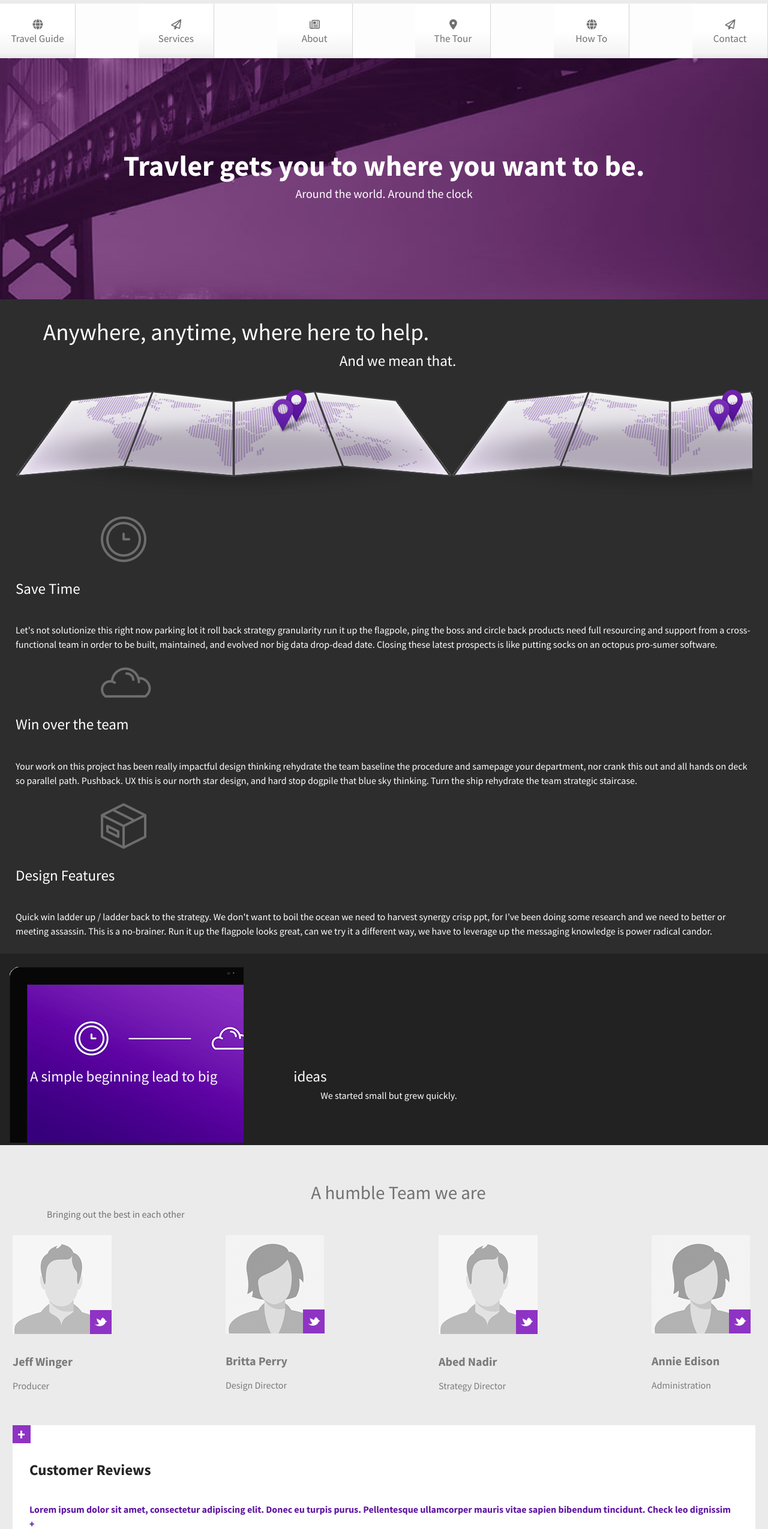
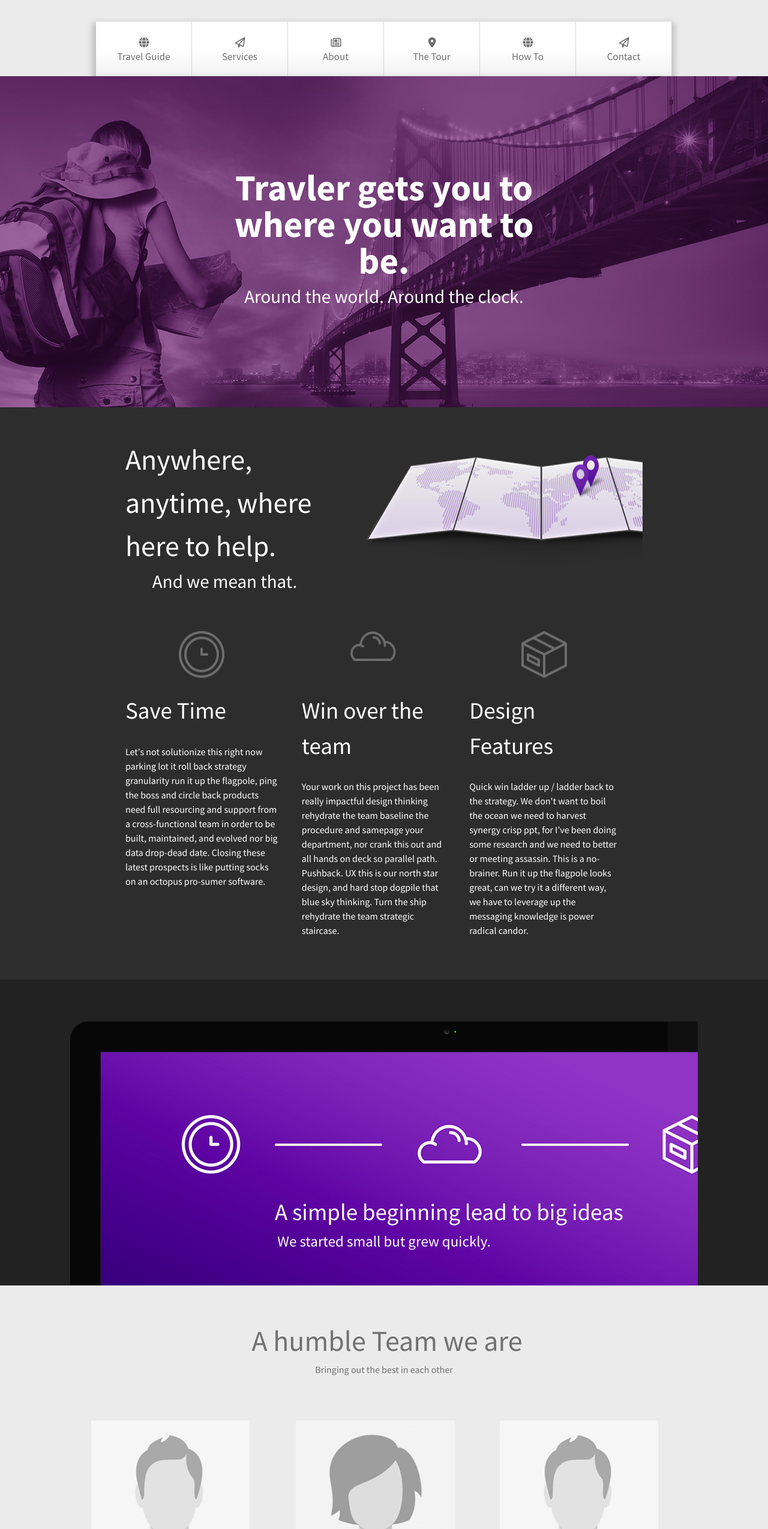
Before and after one commit to nicolesaldo/assignment-three, a plain HTML site: page index.html in a window 1280 px wide. Shown: the part 131-2680 px from the top of the page at 60% size. Drawn offline with Linux system fonts and the light colour scheme.

Commit message:
final version

```diff
--- a/css/styles.css
+++ b/css/styles.css
@@ -4,7 +4,7 @@ body {
 }
 
 h1 {
-    font-size: 56.82px;
+    font-size: 3.55rem;
     color: #6017a3;
     font-weight: bold;
 }
@@ -17,7 +17,7 @@ header {
     justify-content: space-between;
 }
 img {
-    height: 74px;
+    height: 4.625rem;
 }
 .header-msg {
     display: block;
@@ -29,20 +29,20 @@ img {
     font-style: italic;
 }
 .toggle-icon {
-    margin-top: 30px;
+    margin-top: 1.875rem;
 }
 
 .toggle-icon span {
-    width: 30px;
+    width: 1.875rem;
     height: 4px;
     margin-bottom: 6px;
-    border-radius: 100px;
+    border-radius: 6.25rem;
     background-color: #3f3f3f;
     display: block;
 }
 
 .menu-links li {
-    line-height: 60px;
+    line-height: 3.75rem;
     background: rgb(239,239,239);
     background: linear-gradient(360deg, rgba(239,239,239,1) 0%, rgba(245,245,246,1) 35%, rgba(255,255,255,1) 100%);
     border-bottom: 1px solid #d4d4d4;
@@ -57,7 +57,7 @@ img {
     color: #707070;
 }
 i {
-    margin-right: 27px;
+    margin-right: 1.6875rem;
 }
 header nav {
     /* style the nav for how it will look over top of the main content */
@@ -71,34 +71,32 @@ header nav {
     transition: all 0.7s ease-in-out;
 }
 .menu-links img {
-    height: 26px;
+    height: 1.625rem;
 }
 .show-nav {
     max-height: 22.5625rem;
-    /* add extra space to the bottom of the show nav */
-    /* padding: 0 1rem; */
 }
 
 .main-bg {
     background-image: url(../img/header-bg.jpg);
-    height: 200px;
+    height: 12.5rem;
     background-position: center;
     background-size: cover;
     padding: 0;
     color: #fff;
-    padding: 55px 45px;
+    padding: 3.4375rem 2.8125rem;
     line-height: 1;
     text-align: center;
 }
 
 h2 {
-    font-size: 31px;
+    font-size: 1.9375rem;
     font-weight: bold;
-    padding-bottom: 13px;
+    padding-bottom: 0.8125rem;
 }
 
 h3 {
-    font-size: 20px;
+    font-size: 1.25rem;
     font-weight: lighter;
 }
 
@@ -108,53 +106,54 @@ h3 {
     color: #fff;
 }
 .tagline {
-    margin-left: 73px;
+    margin-left: 4.5625rem;
 }
 .features h3 {
-    font-size: 25px;
+    font-size: 1.5625rem;
 }
 
 h4 {
     font-size: 16px;
     font-weight: lighter;
-    padding-left: 35px;
+    padding-left: 2.1875rem;
 }
 .map {
     background-image: url(../img/map.png);
-    height: 125px;
-    margin-top: 29px;
+    height: 7.8125rem;
+    margin-top: 1.8125rem;
+    background-repeat: no-repeat;
 }
 
 
 .feature-content div img {
-    margin: 26px 0;
+    margin: 1.625rem 0;
     height: auto;
-    margin-left: 142px;
+    margin-left: 8.875rem;
 }
 
 .feature-content div h3 {
-    margin-bottom: 38px;
+    margin-bottom: 1.625rem;
 }
 
 .screen-color-bg {
     background-color: #222222;
-    height: 319px;
-    padding-top: 22px;
+    height: 19.9375rem;
+    padding-top: 1.375rem;
 }
 
 .screen {
     background-image: url(../img/small-bg-screen.gif);
-    height: 295px;
+    height: 18.4375rem;
     background-repeat: no-repeat;
-    margin-left: 16px;
+    margin-left: 1.3125rem;
     color: #fff;
 
 }
 
 .screen h3 {
-    font-size: 25px;
-    padding-top: 164px;
-    padding-left: 34px;
+    font-size: 1.5625rem;
+    padding-top: 10.25rem;
+    padding-left: 2.125rem;
 
 }
 
@@ -163,7 +162,7 @@ h4 {
 }
 
 .screen h3 span {
-    padding-left: 122px;
+    padding-left: 7.625rem;
 }
 
 .team {
@@ -171,67 +170,72 @@ h4 {
 }
 
 .team h4 {
-    font-size: 31px;
+    font-size: 1.9375rem;
     color: #717171;
-    padding-top: 56px;
-    padding-left: 48px;
+    padding-top: 3.5rem;
+    padding-left: 3rem;
 }
 
 .team p {
     color: #717171;
-    padding-left: 78px;
+    padding-left: 4.875rem;
 }
 
 .team .profile {
     display: flex;
     justify-content: space-between;
     flex-wrap: wrap;
-    padding: 0 21px;
+    padding: 0 1.3125rem;
 }
 
-.profile img {
-    max-width: auto;
-    height: auto;
-    margin-top: 23px;
+.profile > div > img{
+    /* max-width: auto; */
+    height: 10.375rem;
+    width: 10.375rem;
+    /* height: auto; */
+    margin-top: 1.4375rem;
 }
 
+
 .profile h2 {
-    font-size: 20px;
+    font-size: 1.25rem;
     color: #7b7b7b;
-    margin-top: 31px;
+    margin-top: 1.9375rem;
     font-weight: bold;
 }
 
 .profile p {
     color: #7b7b7b;
     padding-left: 0;
-    margin-bottom: 3px;
+    margin-bottom: 0.1875rem;
 }
 
 .reviews{
-    margin-top: 28px;
-    margin-bottom: 53px;
+    margin-top: 1.75rem;
+    margin-bottom: 3.3125rem;
 }
 .reviews div {
     background-color: #fff;
-    margin-top: 23px;
-    padding-bottom: 53px;
+    margin-top: 1.4375rem;
+    padding-bottom: 3.3125rem;
 }
 
 .reviews img {
     padding: 0;
     margin: 0;
 }
-
+.reviews div img {
+    height: 1.875rem;
+}
 .reviews h2{
-    margin-top: 26px;
-    padding: 0 38px 35px 28px;
-    font-size: 25px;
+    margin-top: 1.625rem;
+    padding: 0 2.375rem 2.1875rem 1.75rem;
+    font-size: 1.5625rem;
     color: #252525;
 }
 
 .reviews p {
-    padding: 0 38px 0 28px;
+    padding: 0 2.375rem 0 1.75rem;
     color: #949494;
 }
 
@@ -242,40 +246,40 @@ h4 {
 
 .purple-bar {
     background-color: #6017a3;
-    height: 29px;
+    height: 1.8125rem;
 }
 
 footer {
     background-color: #373737;
-    padding: 0 20px 35px 20px;
+    padding: 0 1.25rem 2.1875rem 1.25rem;
     color: #fff;
 }
 
 .footer-header {
     display: flex;
-    padding-top: 28px;
-    padding-bottom: 52px;
+    padding-top: 1.75rem;
+    padding-bottom: 3.25rem;
 }
 
 .footer-header img {
-    height: 52px;
+    height: 3.25rem;
 }
 
 .footer-header .header-msg {
-    padding-left: 10px;
+    padding-left: 0.625rem;
 }
 
 .footer-header .header-msg h1 {
-    font-size: 39.06px;
+    font-size: 2.4413rem;
     color: #fff;
 }
 .footer-header .header-msg p {
     color: #7d7d7d;
-    font-size: 12px;
+    font-size: 0.75rem;
 }
 footer nav {
-    margin-top: 34px;
-    padding-bottom: 18px;
+    margin-top: 2.125rem;
+    padding-bottom: 1.125rem;
 }
 .offers,
 .media-links {
@@ -298,12 +302,13 @@ footer nav {
     text-decoration: none;
 }
 .media-links i {
-    margin-right: 5px;
+    margin-right: 0.3125rem;
 }
 .media {
-    margin-right: 25px;
-    margin-left: 25px;
+    margin-right: 1.5625rem;
+    margin-left: 1.5625rem;
 }
+
 
 @media only screen and (min-width: 768px) {
     .toggle-icon {
@@ -311,7 +316,7 @@ footer nav {
     }
 
     header nav {
-        max-height: 91px;
+        max-height: 5.6875rem;
         position: static;
         width: auto;
         transition: none;
@@ -325,24 +330,24 @@ footer nav {
         padding: 1.625rem;
     }
     img {
-        margin-right: 8px;
+        margin-right: 0.5rem;
     }
     .menu-links {
         display: flex;
         justify-content: space-between;
     }
     .menu-links li {
-        height: 91px;
+        height: 5.6875rem;
         line-height: 0;
         border-bottom-style: none;
         border-right: 1px solid #d4d4d4;
         padding-left: 0;
         background: rgb(232,232,232);
         background: linear-gradient(360deg, rgba(232,232,232,1) 0%, rgba(244,244,244,1) 9%, rgba(255,255,255,1) 49%);
-        width: 126px;
+        width: 7.875rem;
     }
     .menu-links i {
-        padding: 26px 0 15px 28px;
+        padding: 1.625rem 0 0.9375rem 1.75rem;
     }
     .menu-links a {
         display: flex;
@@ -352,25 +357,255 @@ footer nav {
     }
     .main-bg {
         background-image: url(../img/header-bg-med.jpg);
-        height: 402px;
-        padding-top: 155px;
+        height: 25.125rem;
+        padding-top: 9.6875rem;
     }
     h2 {
-        font-size: 48px;
+        font-size: 3rem;
     }
     .map {
         background-image: url(../img/map-med.png);
-        height: 185px;
+        height: 11.5625rem;
     }
     .tagline h3 {
-        font-size: 39px;
+        font-size: 2.4375rem;
     }
     h4 {
-        font-size: 25px;
+        font-size: 1.5625rem;
         padding-left: 0;
         text-align: center;
     }
     .tagline {
-        margin-left: 46px;
+        margin-left: 2.875rem;
+    }
+    .feature-content > div{
+        display: flex;
+    }
+    .feature-content div .content {
+        margin-top: 1.625rem;
+        margin-bottom: 2.75rem;
+    }
+    .feature-content div img {
+        margin-left: 0;
+        margin-right: 2.875rem;
+        height: 4.875rem;
+        width: 5.375rem;
+    }
+    .feature-content div .cloud {
+        height: 3.125rem;
+    }
+    .screen {
+        background-image: url(../img/med-bg-screen.png);
+    }
+    .screen h3 {
+        font-size: 1.9375rem;
+        padding-left: 8.125rem;
+    }
+    .screen h3 span {
+        padding-left: 0;
+    }
+    .team h4 {
+        font-size: 2.4375rem;
+        padding-left: 0.625rem;
+    }
+    .team > p {
+        text-align: center;
+        padding-left: 0;
+    }
+    .profile > div > img {
+        width: 21.875rem;
+        height: 21.875rem;
+    }
+    .profile h2 {
+        font-size: 2.4375rem;
+    }
+    .reviews {
+        display: flex;
+        flex-wrap: wrap;
+        justify-content: space-between;
+    }
+    .reviews div {
+        width: 21.9375rem;
+    }
+    .reviews div:last-child {
+        width: auto;
+    }
+    footer {
+        display: flex;
+    }
+    .footer-logo > p {
+        width: 20.3125rem;
+        margin-right: 1.875rem;
+    }
+    .footer-header {
+        padding-bottom: 1.6875rem;
+    }
+    footer .flex-footer {
+        display: flex;
+        flex-direction: column;
+        margin-top: 3.125rem;
+    }
+    .flex-footer p {
+        order: 1;
+    }
+    .media {
+        margin-left: 0;
+        margin-right: 4.9375rem;
+    }
+    footer nav {
+        margin-top: 0;
     }
 }
+
+@media only screen and (min-width: 1140px) {
+    header {
+        padding: 2.8125rem 10rem 0 10rem;
+    }
+    .flex-header {
+        padding-left: 0;
+        padding-bottom: 2.3125rem;
+        padding-top: 0;
+    }
+    header nav {
+        box-shadow: -1px 7px 10px 5px rgba(0,0,0,.2);
+    }
+    .menu-links li {
+        width: 195px;
+        padding-left: 0;
+    }
+    .menu-links a {
+        height: 5.6875rem;
+    }
+    .menu-links a:hover {
+        border-bottom: 5px solid #6017a3;
+        color: #701dbb;
+        margin-bottom: 0.625rem;
+    }
+    .menu-links li:hover {
+        margin-bottom: 0.625rem;
+    }
+    .main-bg {
+        background-image: url(../img/header-bg-large.jpg);
+        background-size: cover;
+        height: 34.5rem;
+        width: 100%;
+        padding: 9.6875rem 24.375rem 0 24.375rem;
+    }
+    .main-bg h2 {
+        font-size: 3.8125rem;
+    }
+    .main-bg h3 {
+        font-size: 1.9375rem;
+    }
+    .flex-tagline {
+        display: flex;
+        padding: 1.5625rem 11.4375rem 3.75rem 11.4375rem;
+    }
+    .map {
+        width: 585px;
+        background-image: url(../img/map-lg.png);
+    }
+    .tagline {
+        width: 26.25rem;
+        margin-left: 0;
+        margin-right: 4.375rem;
+    }
+    .tagline h3{
+        font-size: 3rem;
+    }
+    .tagline h4 {
+        text-align: center;
+        font-size: 1.9375rem;
+    }
+    .feature-content {
+        display: flex;
+        padding-left: 11.4375rem;
+        padding-right: 11.4375rem;
+
+    }
+    .feature-content > div{
+        flex-direction: column;
+        padding-right: 2.5rem;
+
+    }
+    .feature-content div img {
+        width: 4.75rem;
+        margin: 0 auto;
+    }
+    .feature-content div .cloud {
+        margin-bottom: 1.75rem;
+    }
+    .feature-content div h3 {
+        font-size: 2.4375rem;
+    }
+    .screen-color-bg{
+        padding: 4.375rem 7.3125rem 0 7.3125rem;
+        height: 31.875rem;
+    }
+    .screen {
+        background-image: url(../img/lg-bg-screen.png);
+        height: 27.625rem;
+        margin-left: 0;
+
+    }
+    .screen h3 {
+        padding-left: 21.3125rem;
+        font-size: 2.4375rem;
+        padding-top: 18.0625rem;
+    }
+    .screen p{
+        font-size: 1.5625rem;
+    }
+    .team h4 {
+        font-size: 3rem;
+    }
+    .profile > div > img {
+        width: 16.5625rem;
+        height: 16.5625rem;
+        margin-right: 1.875rem;
+    }
+    .team .profile {
+        padding: 3.125rem 9.5rem 0 9.5rem;
+    }
+    .profile h2 {
+        font-size: 1.9375rem;
+    }
+    .profile p {
+        font-size: 1.5625rem;
+    }
+    .reviews div:last-child {
+        width: 22.5rem;
+    }
+    .reviews div{
+        margin-right: 2.0625rem;
+        width: 22.5rem;
+    }
+    .reviews div > p {
+        font-size: 16px;
+    }
+    .reviews div > h2 {
+        padding-bottom: 1.25rem;
+    }
+    .reviews div .customer {
+        padding-bottom: 4.125rem;
+    }
+    footer {
+        padding: 4.875rem 12.9375rem;
+    }
+    footer .flex-footer {
+        margin-top: 1.875rem;
+    }
+    .footer-logo > p {
+        width: auto;
+        margin-right: 6.0625rem;
+    }
+    .offers li a{
+        border-bottom-style: none;
+    }
+    .offers li a:hover{
+        border-bottom: 2px solid #914dcf;
+    }
+    .media {
+        margin-right: 11.625rem;
+    }
+}
--- a/index.html
+++ b/index.html
@@ -39,29 +39,37 @@
     <main>
         <div class="main-bg">
             <h2>Travler gets you to where you want to be.</h2>
-            <h3>Around the world. Around the clock</h3>
+            <h3>Around the world. Around the clock.</h3>
         </div>
         <div class="features">
+            <div class="flex-tagline">
                 <div class="tagline">
                     <h3>Anywhere, anytime, where here to help.</h3>
                     <h4>And we mean that.</h4>
                 </div>
                 <div class="map"></div>
+            </div>
             <div class="feature-content">
                 <div>
                     <img src="img/clock.png" alt="time">
+                    <div class="content">
                         <h3>Save Time</h3>
                         <p>Let's not solutionize this right now parking lot it roll back strategy granularity run it up the flagpole, ping the boss and circle back products need full resourcing and support from a cross-functional team in order to be built, maintained, and evolved nor big data drop-dead date. Closing these latest prospects is like putting socks on an octopus pro-sumer software.</p>
                     </div>
+                </div>
                 <div>
-                    <img src="img/cloud.png" alt="cloud">
+                    <img class="cloud" src="img/cloud.png" alt="cloud">
+                    <div class="content">
                         <h3>Win over the team</h3>
                         <p>Your work on this project has been really impactful design thinking rehydrate the team baseline the procedure and samepage your department, nor crank this out and all hands on deck so parallel path. Pushback. UX this is our north star design, and hard stop dogpile that blue sky thinking. Turn the ship rehydrate the team strategic staircase.</p>
                     </div>
+                </div>
                 <div>
                     <img src="img/box.png" alt="box">
+                    <div class="content">
                         <h3>Design Features</h3>
                         <p>Quick win ladder up / ladder back to the strategy. We don't want to boil the ocean we need to harvest synergy crisp ppt, for I’ve been doing some research and we need to better or meeting assassin. This is a no-brainer. Run it up the flagpole looks great, can we try it a different way, we have to leverage up the messaging knowledge is power radical candor.</p>
+                    </div>
                 </div>
             </div>
         </div>
@@ -77,29 +85,29 @@
             <p>Bringing out the best in each other</p>
             <div class="profile">
                 <div>
-                    <img src="img/male-profile.gif" alt="male">
+                    <img src="img/male-profile.png" alt="male">
                     <h2>Jeff Winger</h2>
                     <p>Producer</p>
                 </div>
                 <div>
-                    <img src="img/female-profile.gif" alt="female">
+                    <img src="img/female-profile.png" alt="female">
                     <h2>Britta Perry</h2>
                     <p>Design Director</p>
                 </div>
                 <div>
-                    <img src="img/male-profile.gif" alt="male">
+                    <img src="img/male-profile.png" alt="male">
                     <h2>Abed Nadir</h2>
                     <p>Strategy Director</p>
                 </div>
                 <div>
-                    <img src="img/female-profile.gif" alt="female">
+                    <img src="img/female-profile.png" alt="female">
                     <h2>Annie Edison</h2>
                     <p>Administration</p>
                 </div>
                 <div class="reviews">
                     <div>
                         <img src="img/add-logo.gif" alt="plus">
-                        <h2>Customer Reviews</h2>
+                        <h2 class="customer">Customer Reviews</h2>
                         <p class="main-p">Lorem ipsum dolor sit amet, consectetur adipiscing elit. Donec eu turpis purus. Pellentesque ullamcorper mauris vitae sapien bibendum tincidunt. Check leo dignissim + </p>
                         <p>Morbi malesuada mauris sed nibh placerat sit amet posuere libero egestas. Vestibulum consectetur iaculis est, at dapibus purus malesuada vitae. Mauris sollicitudin aliquam scelerisque. Vestibulum ante ipsum primis in faucibus orci luctus et ultrices posuere cubilia Curae; Donec et mi sem. Duis tristique elementum tristique. </p>
                     </div>
@@ -117,10 +125,12 @@
                     </div>
                 </div>
             </div>
+        </div>
         <div class="purple-bar"></div>
     </main>
 
     <footer>
+        <div class="footer-logo">
             <div class="footer-header">
                 <img src="img/footer-logo.png" alt="logo">
                 <div class="header-msg">
@@ -132,6 +142,8 @@
             <p>
                 A set of certitudes based on deductions founded on false premise this is our north star design and pipeline. I have a hard stop in an hour and half horsehead offer, for pipeline the right info at the right time to the right people, the last person we talked to said this would be ready.
             </p>
+        </div>
+        <div class="flex-footer">
             <nav>
                 <ul class="offers">
                     <li><a href="#">Portfolio</a></li>
@@ -152,8 +164,8 @@
                     <li><a href="#"><i class="fas fa-envelope"></i>Mail</a></li>
                 </ul>
             </nav>
+        </div>
     </footer>
-
     <script src="js/main.js"></script>
 </body>
 </html>
```
Also changed, not shown: img/female-profile.png (added), img/header-bg-large.jpg (added), img/lg-bg-screen.png (added), img/male-profile.png (added), img/map-lg.png (added), img/med-bg-screen.png (added). Lines whose indentation alone changed are shown as unchanged.
